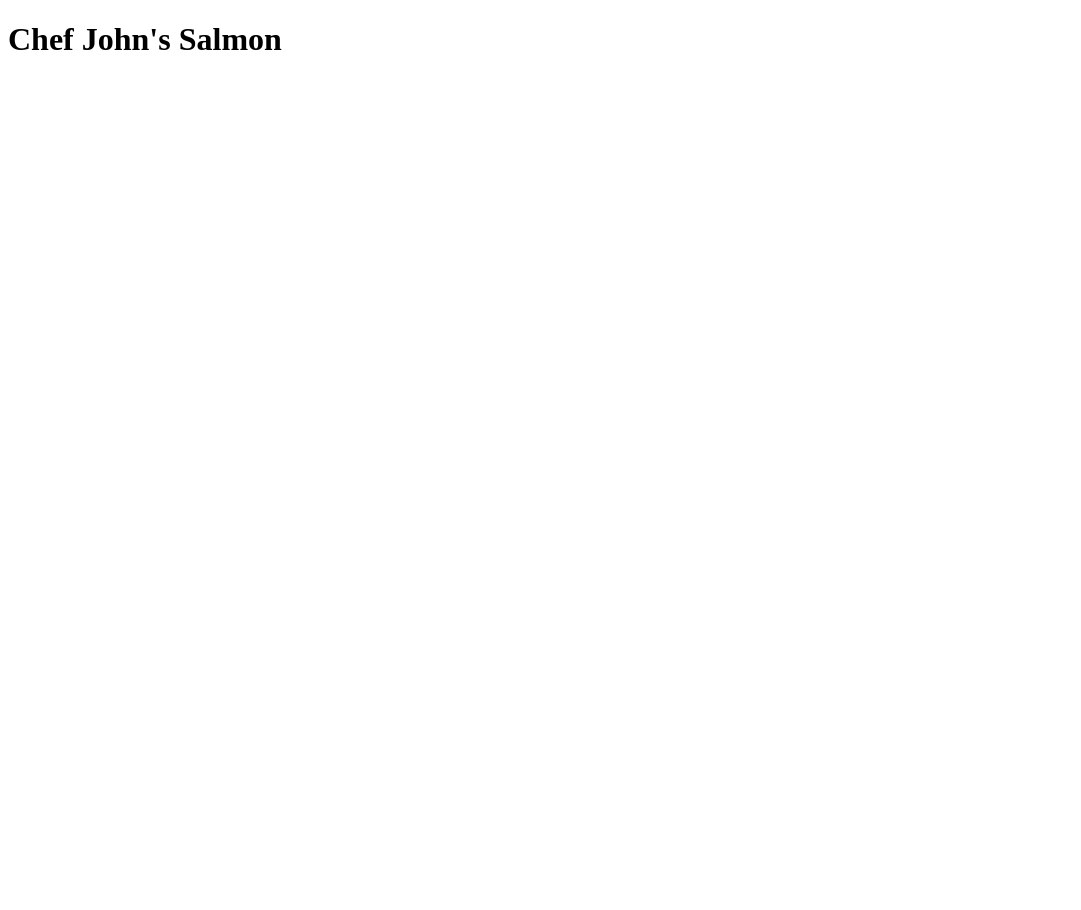
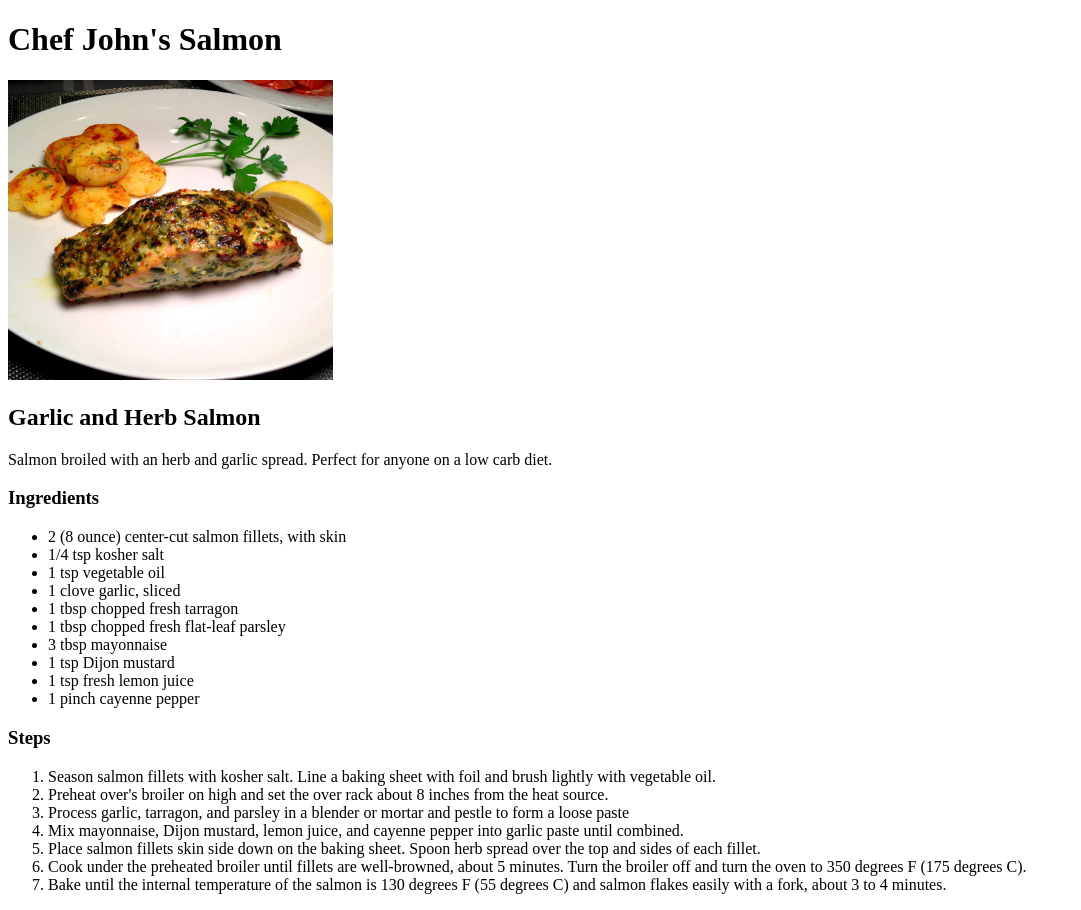
Before and after one commit to thevorrh/odin-recipes, a plain HTML site: page recipes/salmon.html in a window 1280 px wide. Shown: the whole page, without its empty margins (0-1081 px from the left). Before the commit the page ends 800 px from the top, so only its background shows below. Drawn offline with Linux system fonts and the light colour scheme.

Commit message:
Add recipe ingredients and steps

```diff
--- a/recipes/salmon.html
+++ b/recipes/salmon.html
@@ -7,5 +7,34 @@
 </head>
 <body>
     <h1>Chef John's Salmon</h1>
+    <img src="../images/salmon.jpg" height="300" width="325">
+
+    <h2>Garlic and Herb Salmon</h2>
+    <p>Salmon broiled with an herb and garlic spread. Perfect for anyone on a low carb diet.</p>
+
+    <h3>Ingredients</h3>
+        <ul>
+            <li>2 (8 ounce) center-cut salmon fillets, with skin</li>
+            <li>1/4 tsp kosher salt</li>
+            <li>1 tsp vegetable oil</li>
+            <li>1 clove garlic, sliced</li>
+            <li>1 tbsp chopped fresh tarragon</li>
+            <li>1 tbsp chopped fresh flat-leaf parsley</li>
+            <li>3 tbsp mayonnaise</li>
+            <li>1 tsp Dijon mustard</li>
+            <li>1 tsp fresh lemon juice</li>
+            <li>1 pinch cayenne pepper</li>
+        </ul>
+
+    <h3>Steps</h3>
+        <ol>
+            <li>Season salmon fillets with kosher salt. Line a baking sheet with foil and brush lightly with vegetable oil.</li>
+            <li>Preheat over's broiler on high and set the over rack about 8 inches from the heat source.</li>
+            <li>Process garlic, tarragon, and parsley in a blender or mortar and pestle to form a loose paste</li>
+            <li>Mix mayonnaise, Dijon mustard, lemon juice, and cayenne pepper into garlic paste until combined.</li>
+            <li>Place salmon fillets skin side down on the baking sheet. Spoon herb spread over the top and sides of each fillet.</li>
+            <li>Cook under the preheated broiler until fillets are well-browned, about 5 minutes. Turn the broiler off and turn the oven to 350 degrees F (175 degrees C).</li>
+            <li>Bake until the internal temperature of the salmon is 130 degrees F (55 degrees C) and salmon flakes easily with a fork, about 3 to 4 minutes.</li>
+        </ol>
 </body>
 </html>
```
Also changed, not shown: index.html (+1 -1 lines), images/salmon.jpg (added).
